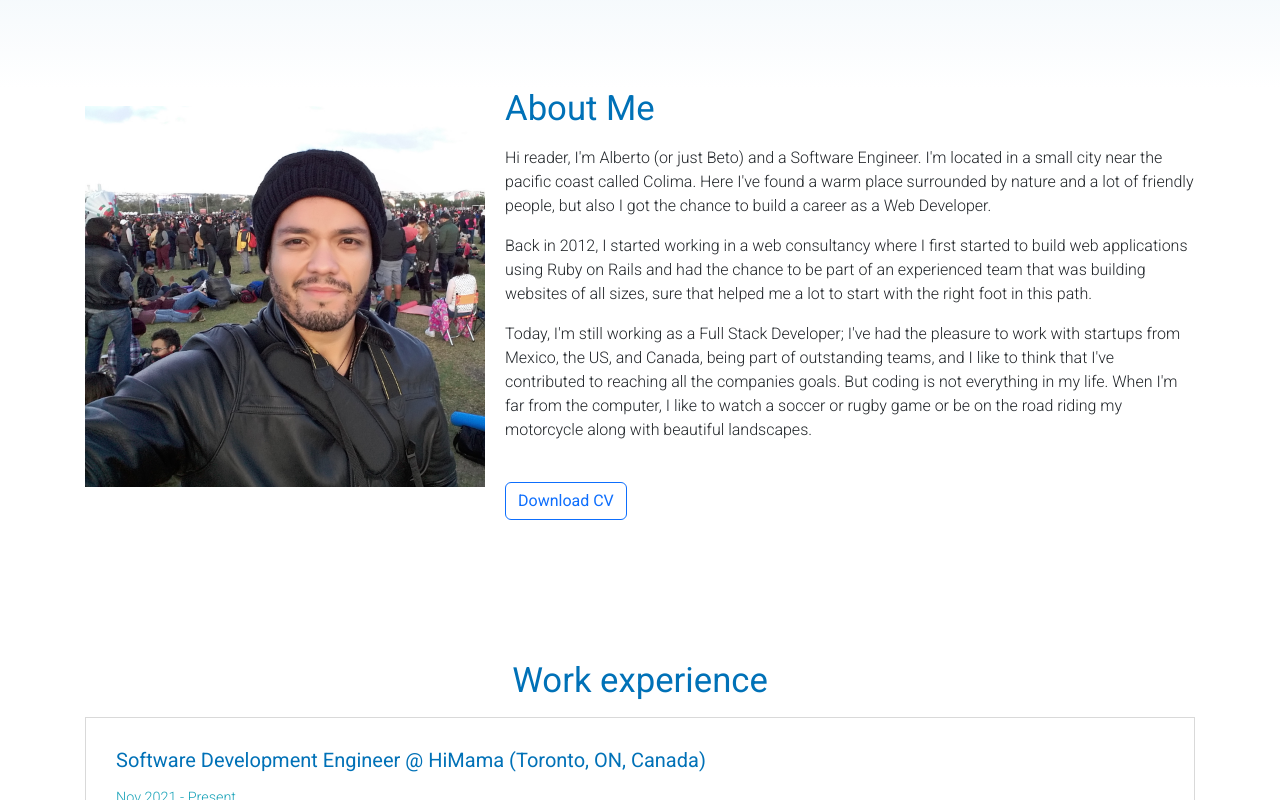
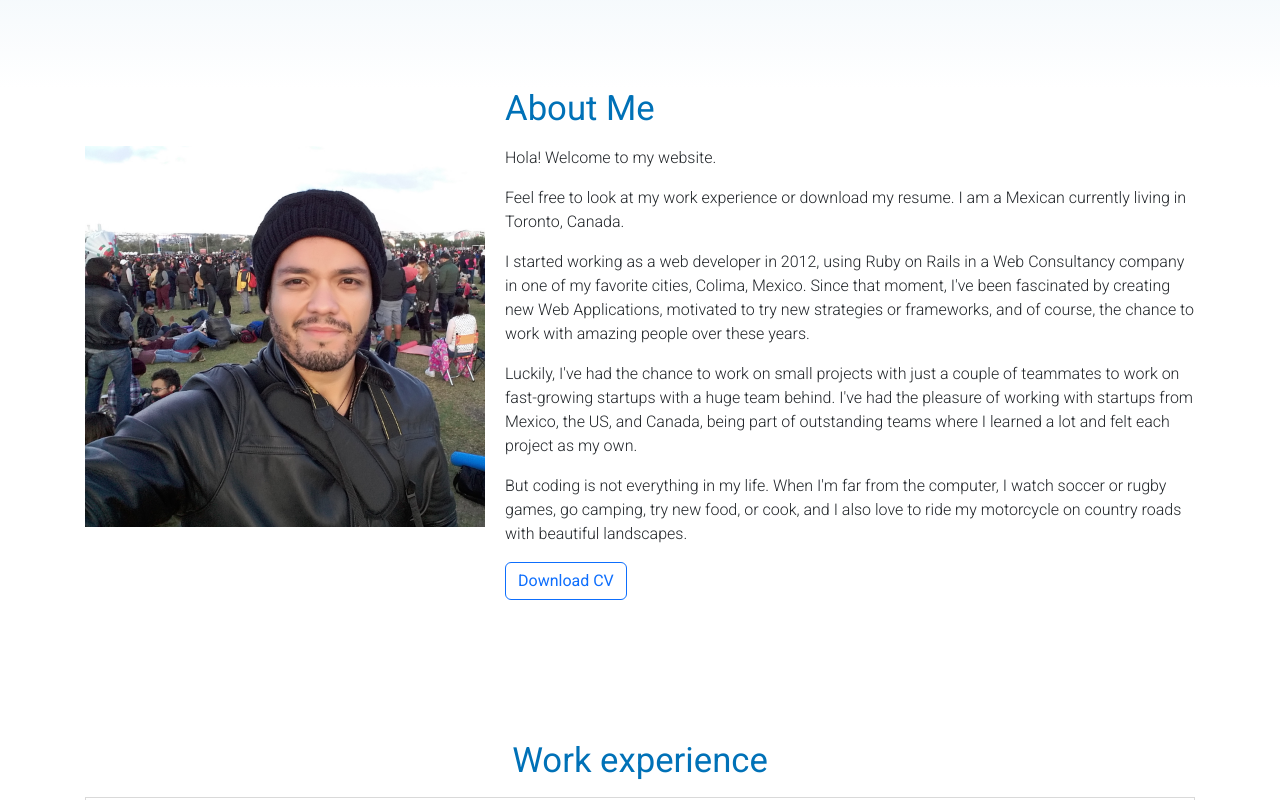
Before and after one commit to alberto-vallejo-ci/website, a plain HTML site: page index.html in a window 1280 px wide. Shown: the part 712-1512 px from the top of the page. Drawn offline with Linux system fonts and the light colour scheme.

Commit message:
update bio

```diff
--- a/index.html
+++ b/index.html
@@ -71,26 +71,31 @@
             <h2 class="section-title mb-3">About Me</h2>
 
             <p>
-              Hi reader, I&#39;m Alberto (or just Beto) and a Software Engineer. I&#39;m located
-              in a small city near the pacific coast called Colima. Here I&#39;ve found a warm place
-              surrounded by nature and a lot of friendly people, but also I got the chance to build a career
-              as a Web Developer.
+              Hola! Welcome to my website.
             </p>
             <p>
-              Back in 2012, I started working in a web consultancy where I first started
-              to build web applications using Ruby on Rails and had the chance to be part of an experienced
-              team that was building websites of all sizes, sure that helped me a lot to start with the right
-              foot in this path.
+              Feel free to look at my work experience or download my resume. I am a Mexican currently
+              living in Toronto, Canada.
             </p>
             <p>
-              Today, I&#39;m still working as a Full Stack Developer; I&#39;ve had the pleasure to work with startups
-              from Mexico, the US, and Canada, being part of outstanding teams, and I like to think that I&#39;ve
-              contributed to reaching all the companies goals. But coding is not everything in my life.
-              When I&#39;m far from the computer, I like to watch a soccer or rugby game or be on the road
-              riding my motorcycle along with beautiful landscapes.
+              I started working as a web developer in 2012, using Ruby on Rails in a Web Consultancy company
+              in one of my favorite cities, Colima, Mexico. Since that moment, I&#39;ve been fascinated by creating
+              new Web Applications, motivated to try new strategies or frameworks, and of course, the chance
+              to work with amazing people over these years.
+            </p>
+            <p>
+              Luckily, I've had the chance to work on small projects with just a couple of teammates to
+              work on fast-growing startups with a huge team behind. I've had the pleasure of working with
+              startups from Mexico, the US, and Canada, being part of outstanding teams where I learned a
+              lot and felt each project as my own.
+            </p>
+            <p>
+              But coding is not everything in my life. When I'm far from the computer, I watch soccer or
+              rugby games, go camping, try new food, or cook, and I also love to ride my motorcycle on country
+              roads with beautiful landscapes.
             </p>
 
-            <a class="btn-rounded btn btn-outline-primary mt-4"
+            <a class="btn-rounded btn btn-outline-primary"
                 href="./assets/docs/CV_Alberto_Vallejo.pdf"
                 target="_blank">
               Download CV
```
